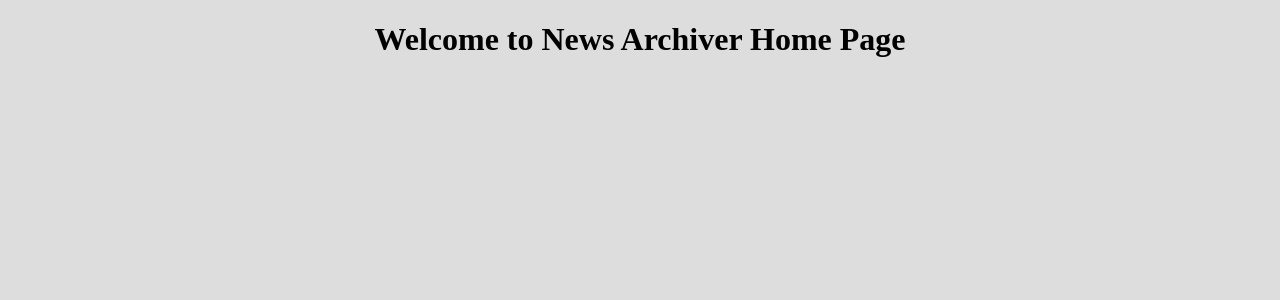
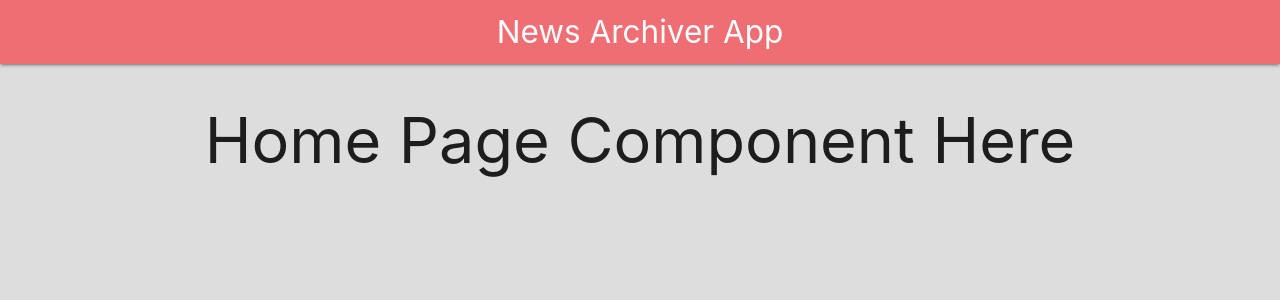
Before and after one commit to tylernnguyen5/news-archiver-vue, a Vue app: page / in a window 1280 px wide. Shown: the top 300 px of the page. Built offline with nearby package versions, Linux system fonts and the light colour scheme.

Commit message:
Added Navbar

```diff
--- a/index.html
+++ b/index.html
@@ -3,6 +3,13 @@
   <head>
     <meta charset="utf-8">
     <meta name="viewport" content="width=device-width,initial-scale=1.0">
+
+    <!-- Compiled and minified CSS -->
+    <link rel="stylesheet" href="https://cdnjs.cloudflare.com/ajax/libs/materialize/1.0.0/css/materialize.min.css">
+
+    <!--Import Google Icon Font-->
+    <link href="https://fonts.googleapis.com/icon?family=Material+Icons" rel="stylesheet">
+
     <title>news-archiver-vue</title>
   </head>
   <body>
--- a/src/App.vue
+++ b/src/App.vue
@@ -1,12 +1,18 @@
 <template>
   <div id="app">
+    <Navbar />
     <router-view/>
   </div>
 </template>
 
 <script>
+import Navbar from '@/components/layout/Navbar'
+
 export default {
-  name: 'App'
+  name: 'App',
+  components: {
+    Navbar
+  }
 }
 </script>
 
--- a/src/components/Home.vue
+++ b/src/components/home/Home.vue
@@ -1,6 +1,6 @@
 <template>
   <div class="home">
-    <h1>{{ msg }}</h1>
+    <h1>Home Page Component Here</h1>
 
   </div>
 </template>
@@ -10,7 +10,7 @@ export default {
   name: 'Home',
   data () {
     return {
-      msg: 'Welcome to News Archiver Home Page'
+
     }
   }
 }
--- /dev/null
+++ b/src/components/layout/Navbar.vue
@@ -0,0 +1,24 @@
+<template>
+  <div class="navbar">
+    <nav class="">
+        <div class="container">
+            <router-link class="brand-logo center" :to="{ name: 'Home' }">News Archiver App</router-link>
+        </div>
+    </nav>
+  </div>
+</template>
+
+<script>
+export default {
+    name: 'Navbar',
+    data() {
+        return {
+
+        }
+    }
+}
+</script>
+
+<style>
+
+</style>
--- a/src/router/index.js
+++ b/src/router/index.js
@@ -1,6 +1,6 @@
 import Vue from 'vue'
 import Router from 'vue-router'
-import Home from '@/components/Home'
+import Home from '@/components/home/Home'
 
 Vue.use(Router)
 
```
